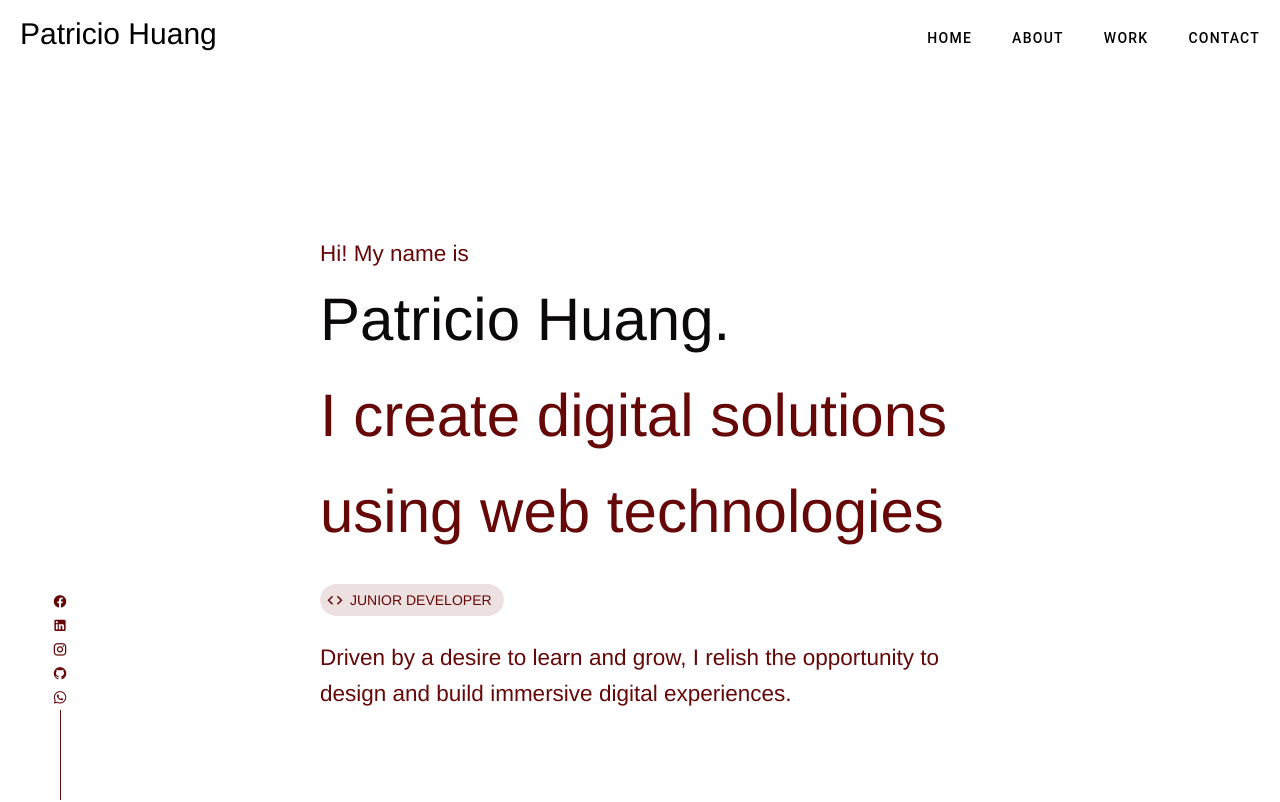
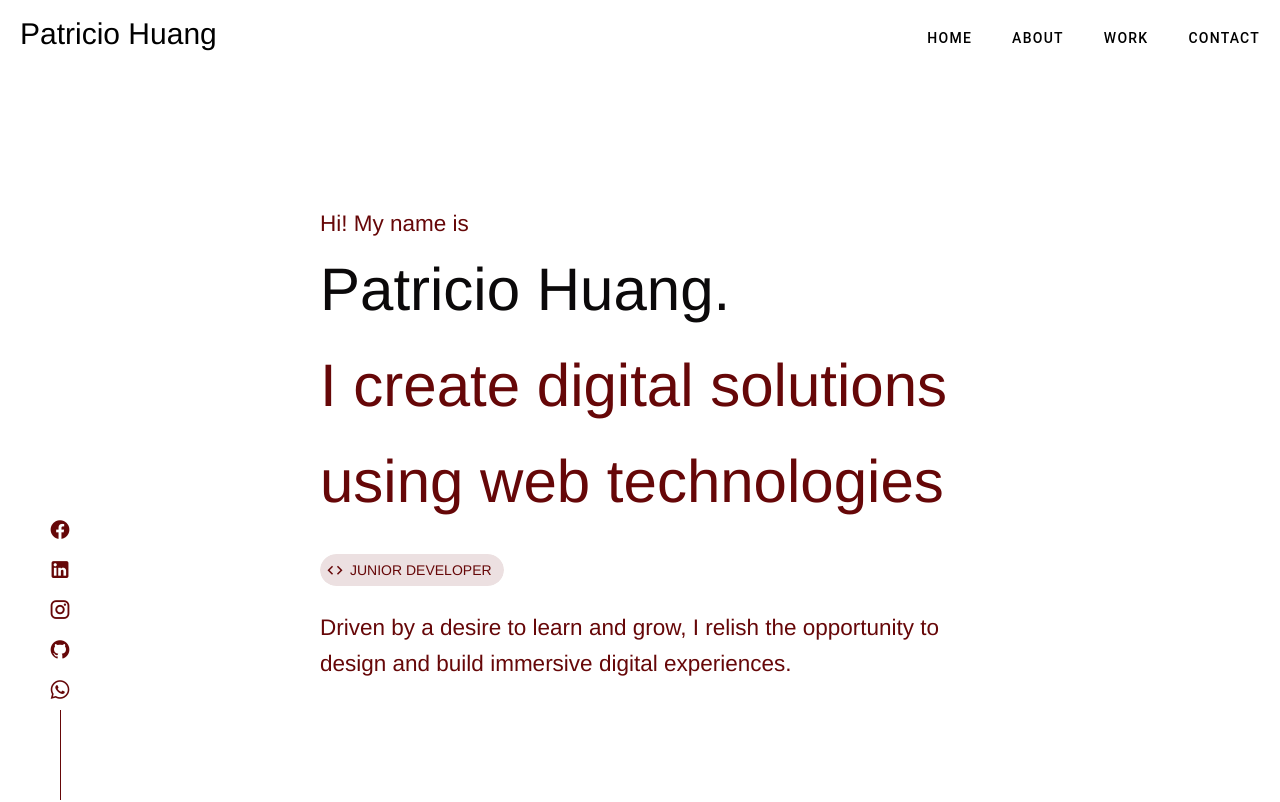
Before and after one commit to patriciohuang/portfolio, a Vue app: page / in a window 1280 px wide. Shown: the top 802 px of the page. Built offline with nearby package versions, Linux system fonts and the light colour scheme.

Commit message:
Styles and fonts

```diff
--- a/src/assets/main.css
+++ b/src/assets/main.css
@@ -92,6 +92,11 @@ picture {
     }
 }
 @media (max-width: 1024px) {
+#about #photo {
+    flex-direction: column;
+    flex-wrap: wrap;
+    align-content: center;
+}
 footer{
     display: flex;
     flex-direction: column;
--- a/src/components/About.vue
+++ b/src/components/About.vue
@@ -17,7 +17,7 @@
           and impactful digital solutions.</p>
         <Skills />
       </v-col>
-      <v-col lg="6" md="12" sm="12" xs="12" class="d-flex justify-end">
+      <v-col lg="6" md="12" sm="12" xs="12" id="photo" class="d-flex justify-end">
         <picture>
           <source type="image/webp" srcset="../assets/Patricio.webp">
           <img width="300" data-main-image src="../assets/Patricio.png" alt="Headshot">
--- a/src/components/Footer.vue
+++ b/src/components/Footer.vue
@@ -6,7 +6,7 @@
       <ul>
         <li v-for="icon in icons">
           <a :href="icon.href" target="_blank" style="text-decoration: none;">
-          <span :class="icon.icon"></span></a>
+          <v-icon class="py-5" :icon="icon.icon"></v-icon></a>
         </li>
       </ul>
 
@@ -20,23 +20,23 @@
   export default {
     data: () => ({
       icons: [{
-        icon: 'mdi mdi-facebook',
+        icon: 'mdi-facebook',
         href: 'https://www.facebook.com/patricio.huang'
       },
       {
-        icon: 'mdi mdi-linkedin',
+        icon: 'mdi-linkedin',
         href: 'https://www.linkedin.com/in/patricio-huang-055b05129/'
       },
       {
-        icon: 'mdi mdi-instagram',
+        icon: 'mdi-instagram',
         href: 'https://www.instagram.com/pato_h7/?next=%2F'
       },
       {
-        icon: 'mdi mdi-github',
+        icon: 'mdi-github',
         href: 'https://github.com/patriciohuang'
       },
       {
-        icon: 'mdi mdi-whatsapp',
+        icon: 'mdi-whatsapp',
         href: 'https://wa.me/31687388726'
       },
       ],
--- a/src/components/Home.vue
+++ b/src/components/Home.vue
@@ -1,6 +1,5 @@
 <template>
   <section id="home">
-    <div id="presentation">
     <div id="presentation" class="d-flex justify-center flex-column">
       <p>Hi! My name is</p>
       <h1>Patricio Huang.</h1>
@@ -14,7 +13,6 @@
       <p class="pt-6">Driven by a desire to learn and grow, I relish the opportunity to design and build immersive digital experiences.
       </p>
     </div>
-    </div>
   </section>
 </template>
 <style>
@@ -27,4 +25,15 @@
 #presentation p{
   font-size: 1.5em;
 }
+@media (max-width: 1024px) {
+  #presentation h1 {
+    font-size: 2.5em;
+  }
+  #presentation p.fonts{
+    font-size: 200%;
+  }
+  #presentation p{
+    font-size: 1.5em;
+  }
+}
 </style>
```
Lines whose indentation alone changed are shown as unchanged.
